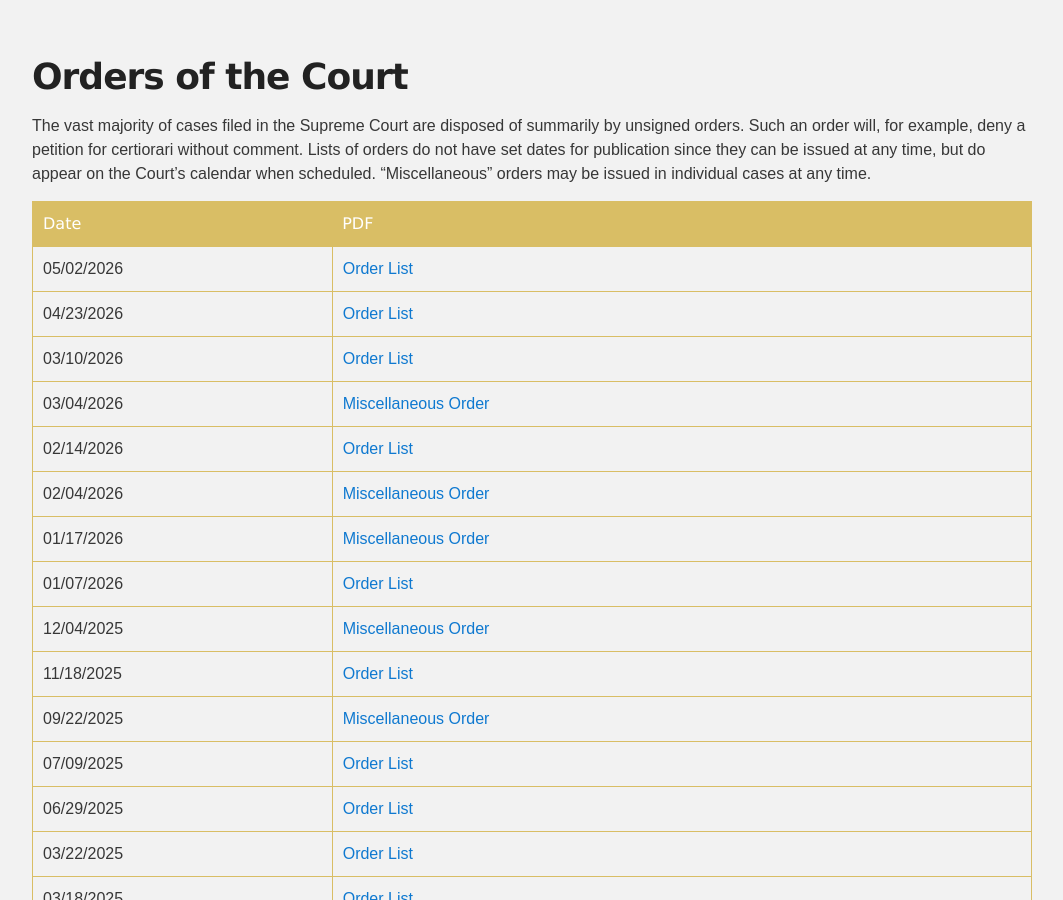
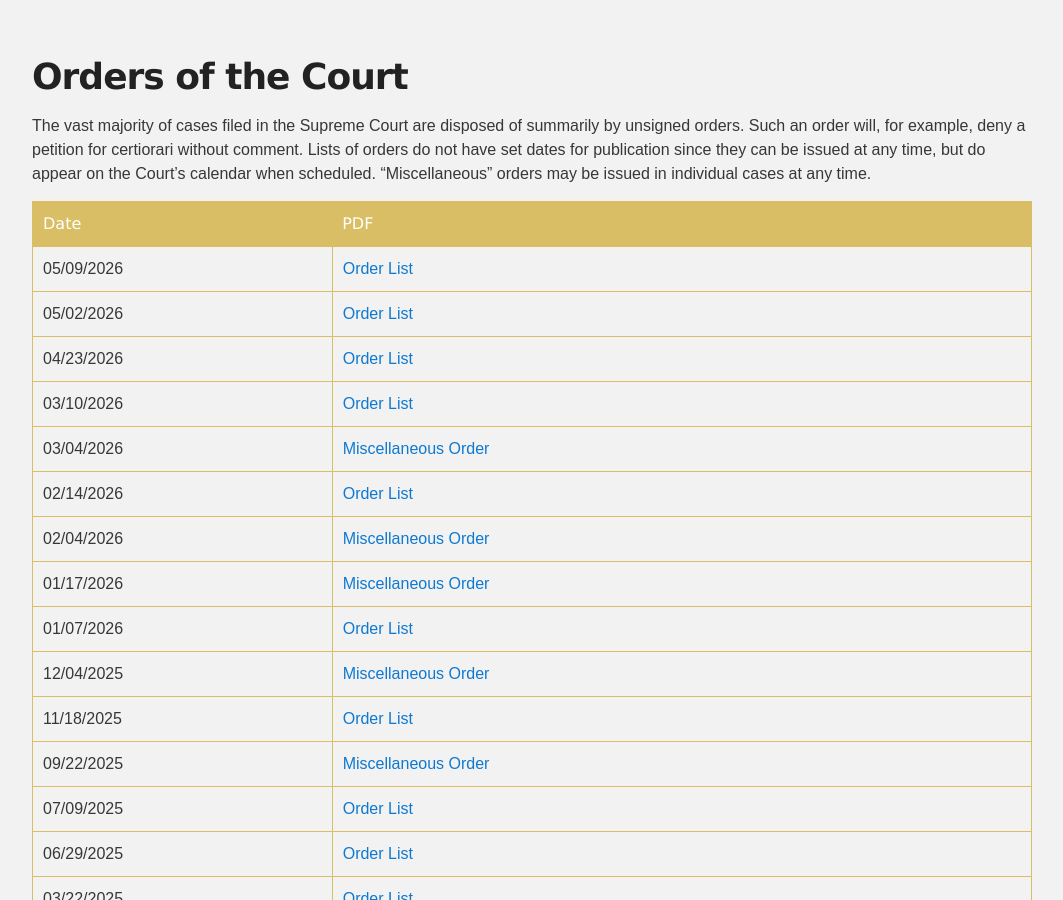
Before and after one commit to supremecourtrblx/supremecourtrblx.github.io, a Jekyll site: the page built from orders.md, in a window 1280 px wide and 900 px high, scrolled down 558 px. Shown: the whole window, without its empty margins (108-1171 px from the left). Built offline with Jekyll 4.4.1, drawn with Linux system fonts in a browser that asks for light colours; our own code applies the rules of GitHub Pages for plain Markdown files.

Commit message:
Update orders.md

```diff
--- a/orders.md
+++ b/orders.md
@@ -8,6 +8,10 @@ The vast majority of cases filed in the Supreme Court are disposed of summarily
     <tr>
         <th style="width:30%;">Date</th>
         <th>PDF</th>
+    </tr>
+    <tr>
+        <td>05/09/2026</td>
+        <td><a href="/orders/orderlist05092026.pdf">Order List</a></td>
     </tr>
     <tr>
         <td>05/02/2026</td>
```
